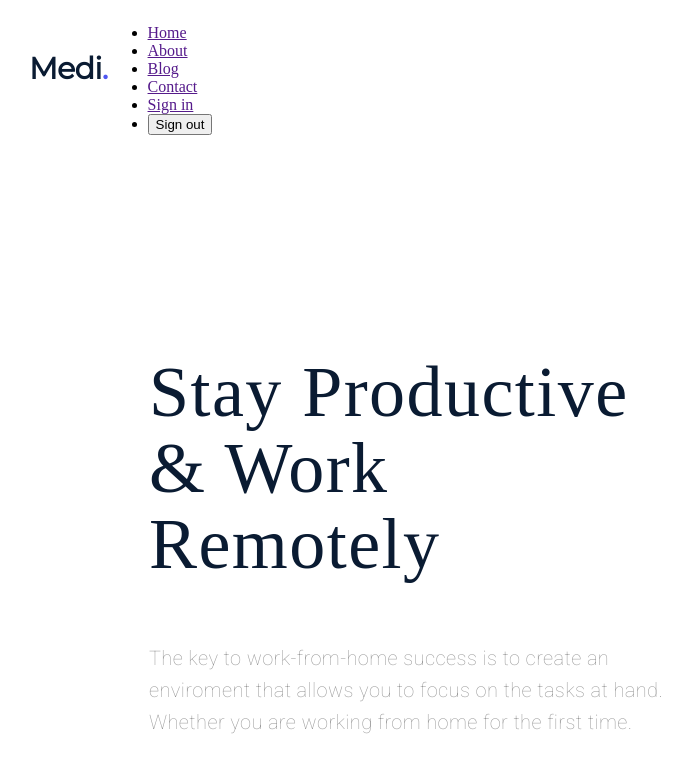
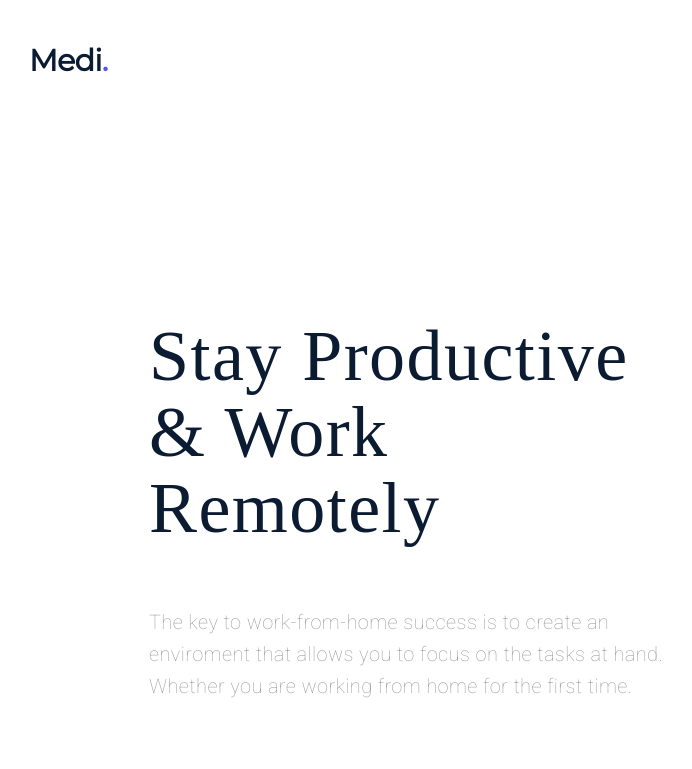
Before and after one commit to MinaTkh/Figma, a plain HTML site: page index.html in a window 1280 px wide. Shown: the top 769 px of the page, without its empty margins (59-751 px from the left). Drawn offline with Linux system fonts and the light colour scheme; a web font is replaced by a local one.

Commit message:
Removed nav-bar, adjusted Logo placement

```diff
--- a/index.html
+++ b/index.html
@@ -10,19 +10,7 @@
 </head>
 <body>
     <header>
-        <div class="heading">
         <h3 class="logo">Medi<span class="logo-dot">.</span></h3>
-        <nav>
-            <ul class="nav">
-                <li><a href="">Home</a></li>
-                <li><a href="">About</a></li>
-                <li><a href="">Blog</a></li>
-                <li><a href="">Contact</a></li>
-                <li><a href="">Sign in</a></li>
-                <li><button class="top-button">Sign out</button></li>
-            </ul>
-        </nav>
-        </div>
     </header>
     <main>
         <section>
--- a/styles/index.css
+++ b/styles/index.css
@@ -12,6 +12,10 @@
 
 .logo-dot {
     color: #4F56F1
+}
+
+section {
+    display: inline-block;
 }
 
 .main-title {
@@ -62,11 +66,3 @@
     margin-left: 200px;
     border: none;
 }
-
-
-.heading {
-    width: 100%;
-    max-width: 1451px;
-    margin: 0 auto;
-    display: flex;
-}
```
